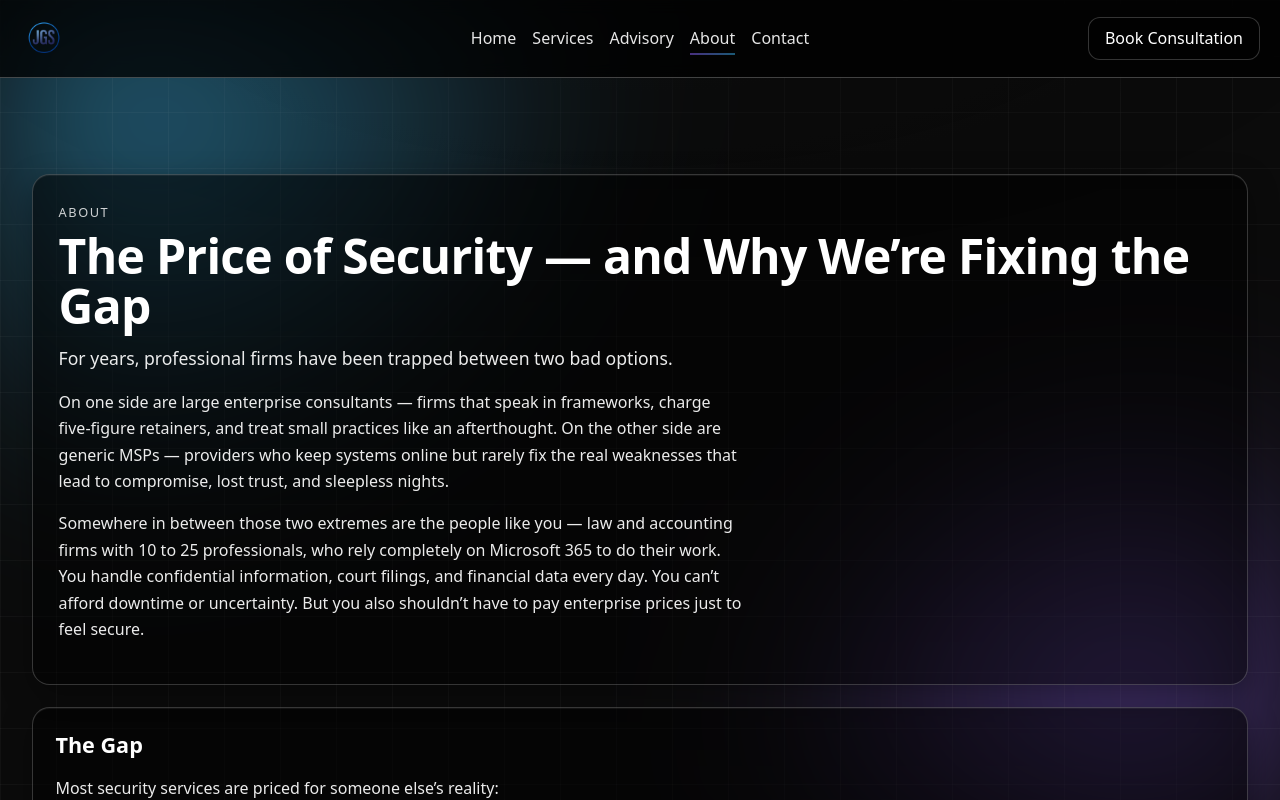
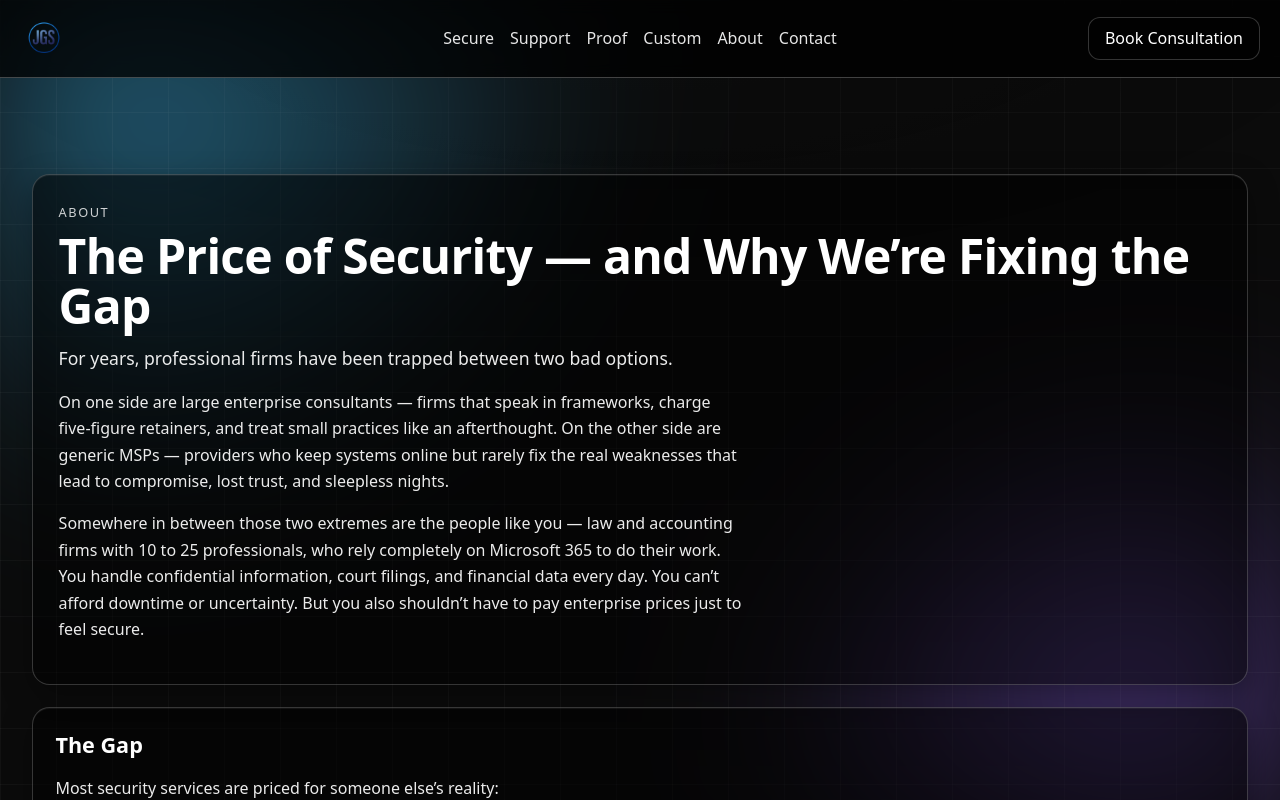
Before and after one commit to jspears80/jgs, a Next.js app: page /about in a window 1280 px wide. Shown: the top 800 px of the page. Built offline with nearby package versions, Linux system fonts and the light colour scheme.

Commit message:
Update Nav.tsx

```diff
--- a/app/Nav.tsx
+++ b/app/Nav.tsx
@@ -6,16 +6,18 @@ import React from 'react';
 export default function Nav() {
   const path = usePathname();
 
+  // New site navigation
   const items = [
-    { href: '/', label: 'Home' },
-    { href: '/services', label: 'Services' },
-    { href: '/advisory', label: 'Advisory' },
+    { href: '/services', label: 'Secure' },   // formerly "Services"
+    { href: '/advisory', label: 'Support' },  // formerly "Advisory"
+    { href: '/proof', label: 'Proof' },       // new page
+    { href: '/custom', label: 'Custom' },     // new page
     { href: '/about', label: 'About' },
     { href: '/contact', label: 'Contact' },
   ];
 
   return (
-    <nav className="nav-links">
+    <nav className="nav-links unified-nav" aria-label="Main navigation">
       {items.map(({ href, label }) => {
         const active = path === href;
         return (
```
